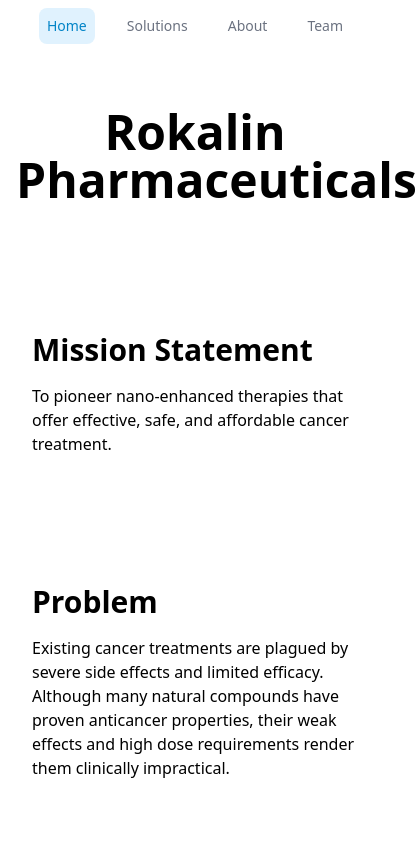
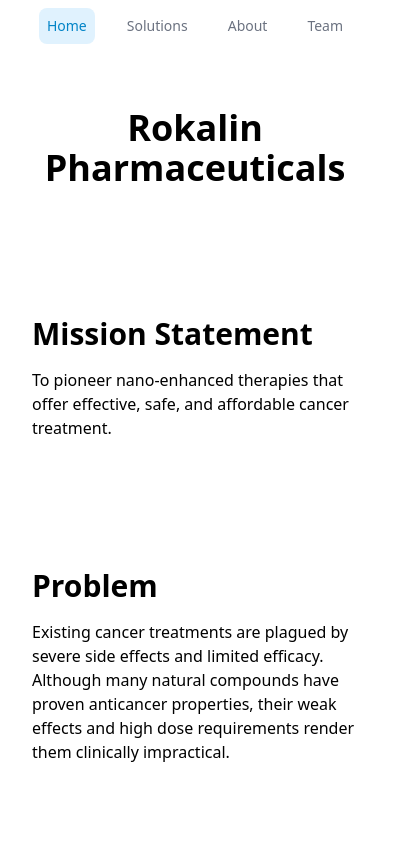
Before and after one commit to rokalin/rokalin-webpage, an Astro site: page / in a window 390 px wide. Shown: the top 844 px of the page, 417 px wide, since content can reach past the window. Built offline with nearby package versions, Linux system fonts and the light colour scheme; Astro itself is replaced by a stand-in of ours.

Commit message:
make heading smaller on mobile

```diff
--- a/src/pages/index.astro
+++ b/src/pages/index.astro
@@ -4,7 +4,7 @@
 ---
 
 <Base title="Rokalin Pharmaceuticals">
-	<h1 class="text-5xl font-extrabold text-center my-16">Rokalin Pharmaceuticals</h1>
+	<h1 class="text-4xl sm:text-5xl font-extrabold text-center my-16">Rokalin Pharmaceuticals</h1>
 	<Banner title="Mission Statement" body="To pioneer nano-enhanced therapies that offer effective, safe, and affordable cancer treatment." />
 	<Banner title="Problem" body="Existing cancer treatments are plagued by severe side effects and limited efficacy. Although many natural compounds have proven anticancer properties, their weak effects and high dose requirements render them clinically impractical." />
 	<Banner title="Solution" body="Our innovative nano-enhancing formulations increase the specificity and activity of these natural anticancer compounds, making them clinically effective while significantly reducing side effects." />
```
